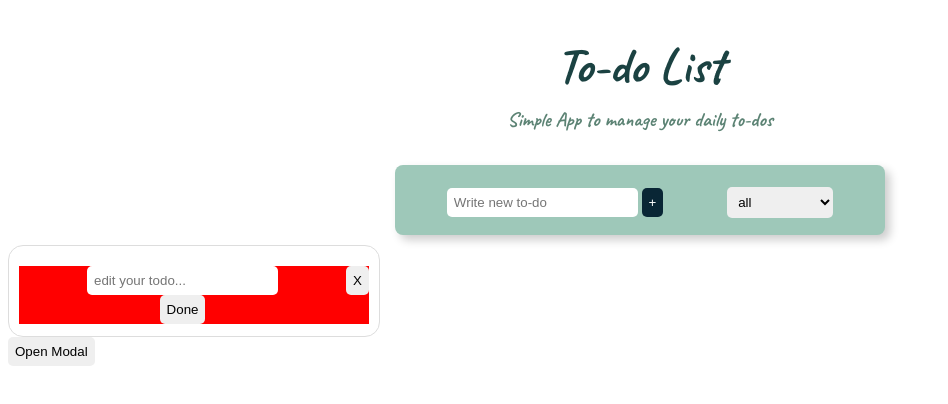
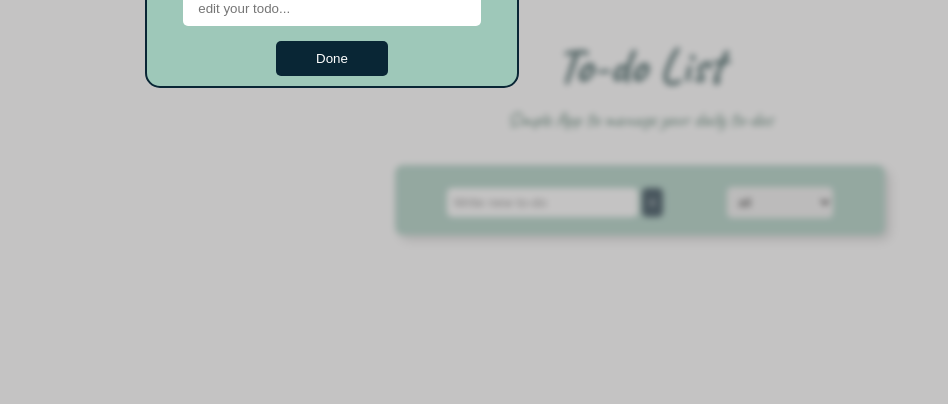
Before and after one commit to rezvan9/Todo-app, a plain HTML site: page index.html in a window 1280 px wide. Shown: the whole page, without its empty margins (0-948 px from the left). Drawn offline with Linux system fonts and the light colour scheme.

Commit message:
styled the modal, fixed design porblems

```diff
--- a/app.js
+++ b/app.js
@@ -7,6 +7,10 @@ const todoInput = document.querySelector(".todo-input");
 const todoForm = document.querySelector(".todo-form");
 const todoList = document.querySelector(".todolist");
 const selectFilter = document.querySelector(".todo-filter");
+const closeBtn = document.querySelector(".close-btn");
+const editBtn = document.querySelector(".edit-btn");
+const modal = document.querySelector(".modal");
+const overlay = document.querySelector(".overlay");
 
 //events:
 
@@ -19,6 +23,11 @@ selectFilter.addEventListener("change", (e) => {
 document.addEventListener("DOMContentLoaded", (e) => {
   const todos = getAllTodos();
   createTodos(todos);
+});
+
+closeBtn.addEventListener("click", (e) => {
+  modal.classList.add("hidden");
+  overlay.classList.add("hidden");
 });
 
 //functions:
@@ -42,7 +51,7 @@ function addNewTodo(e) {
 
 function createTodos(todos) {
   //create todos on dom
-  result = "";
+  let result = "";
 
   todos.forEach((todo) => {
     result += `<li class="todo">
@@ -119,11 +128,11 @@ function checkTodo(e) {
 }
 
 function editTodo(e) {
-  const newInput =
+  // const newInput =
   const todos = getAllTodos();
   const todoId = Number(e.target.dataset.todoId);
   const todo = todos.find((t) => t.id === todoId);
-  todo.title =
+  // todo.title =
 }
 
 //localStorage
--- a/index.html
+++ b/index.html
@@ -53,10 +53,10 @@
         </ul>
       </div>
     </section>
-
-    <section class="modal hidden">
+<!-- -------------------- modal ----------------- -->
+    <section class="modal">
       <div class="modal-container">
-        <button class="btn-close">X</button>
+        <button class="close-btn">X</button>
         <div class="form-wrapper">
           <form>
             <input
@@ -69,8 +69,8 @@
         </div>
       </div>
     </section>
-    <div class="overlay hidden"></div>
-    <button class="btn btn-open">Open Modal</button>
+    <div class="overlay"></div>
+
 
     <script src="./app.js"></script>
   </body>
--- a/styles.css
+++ b/styles.css
@@ -3,7 +3,8 @@ html {
 }
 
 h1,
-h5 {
+h5
+ {
   font-family: "Caveat", cursive;
   color: #1b4242;
   text-align: center;
@@ -29,6 +30,7 @@ button {
   border-radius: 5px;
   outline: none;
   border: none;
+  box-sizing: border-box;
 }
 
 button > i {
@@ -59,6 +61,7 @@ button > i {
 .todo-add {
   color: #fff;
   background-color: #092635;
+  cursor: pointer;
 }
 
 .todolist {
@@ -95,22 +98,38 @@ button > i {
   color: #092635;
 }
 
+/* ------------------------- modal ----------------------- */
+
 .modal {
   width: 350px;
   padding: 1rem;
-  min-height: 70px;
-  background-color: white;
-  border: 1px solid #ddd;
+  background-color: #9ec8b9;
+  border: 2px solid #092635;
   border-radius: 15px;
+  position: relative;
+  top: -30rem;
+  left: 13.7rem;
+  z-index: 2;
 }
 
-/* .modal-container {
-  position: relative;
-} */
+.hidden {
+  display: none;
+}
+
+.modal-container {
+  display: flex;
+  flex-direction: column;
+  justify-content: space-between;
+}
 
 .form-wrapper {
-  margin-top: 10px;
-  background-color: red;
+  margin-top: 5px;
+}
+
+.form-wrapper input {
+  width: 85%;
+  padding: 1rem 1.5rem;
+  margin-bottom: 1.5rem;
 }
 
 .modal-container form {
@@ -120,7 +139,29 @@ button > i {
   align-items: center;
 }
 
-.btn-close {
-  float: right;
-  margin-top: 0;
+.close-btn {
+  align-self: flex-end;
 }
+
+.edit-btn,
+.close-btn {
+  background-color: #092635;
+  color: #fff;
+  cursor: pointer;
+}
+
+.edit-btn {
+  padding: 1rem 4rem;
+}
+
+.overlay{
+  position: fixed;
+  top: 0;
+  bottom: 0;
+  left: 0;
+  right: 0;
+  width: 100%;
+  height: 100%;
+  background: rgba(138, 136, 136, 0.5);
+  backdrop-filter: blur(3px);
+}
```
